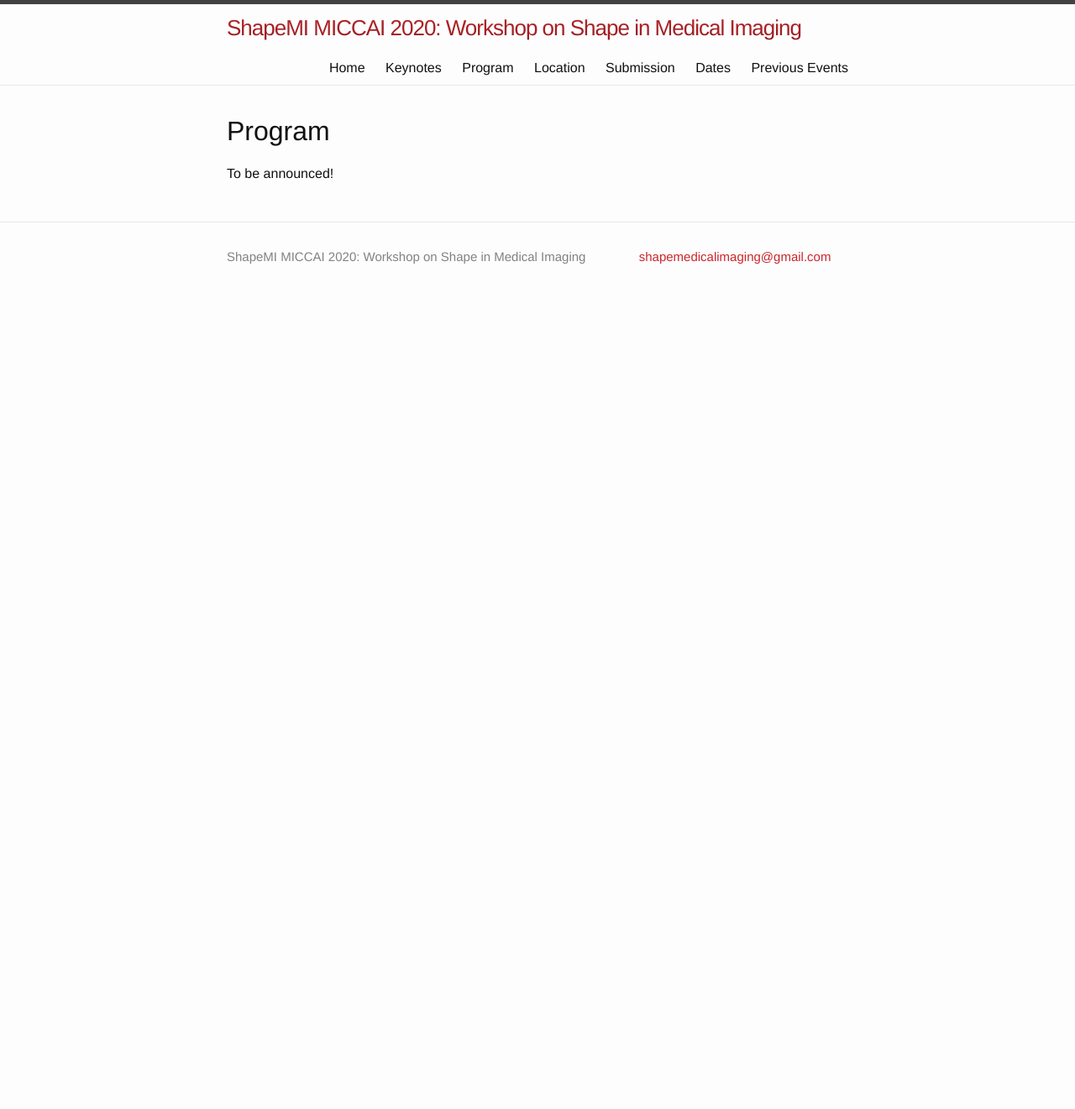
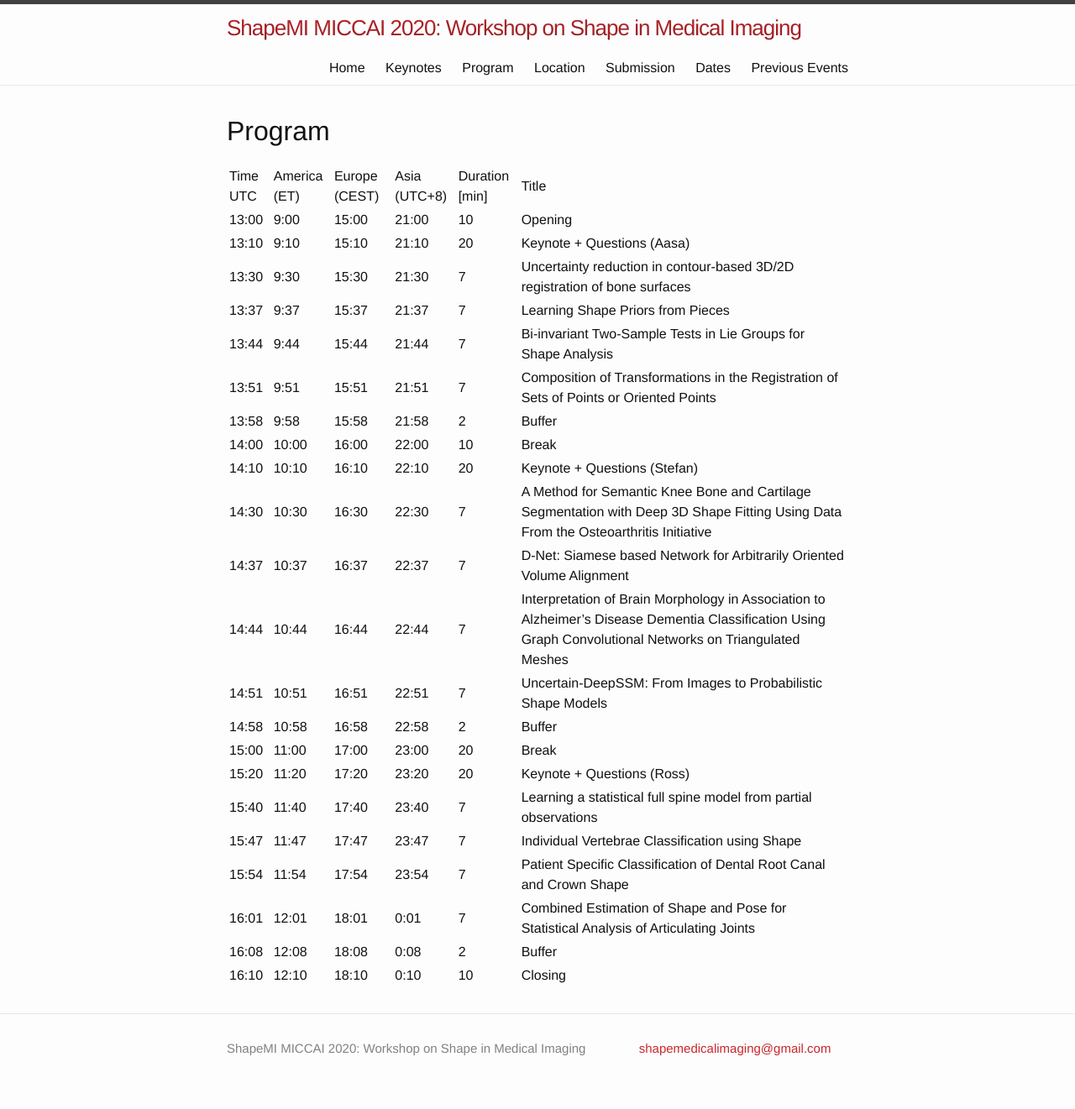
Before and after one commit to shapemi/shapemi2020, a Jekyll site: the page built from program/index.md, in a window 1280 px wide. Shown: the whole page at 84% size. Built offline with Jekyll 4.4.1, drawn with Linux system fonts in a browser that asks for light colours; before the commit the page ends 900 px from its top, so only the background shows below that.

Commit message:
ENH: Add program

```diff
--- a/program/index.md
+++ b/program/index.md
@@ -7,4 +7,26 @@
 
 # Program
 
-To be announced!
+ | Time UTC | America (ET) | Europe (CEST) | Asia (UTC+8) | Duration [min] | Title |
+ | 13:00 | 9:00 | 15:00 | 21:00 | 10 | Opening |
+ | 13:10 | 9:10 | 15:10 | 21:10 | 20 | Keynote + Questions (Aasa) |
+ | 13:30 | 9:30 | 15:30 | 21:30 | 7	| Uncertainty reduction in contour-based 3D/2D registration of bone surfaces |
+ | 13:37 | 9:37 | 15:37 | 21:37 | 7 | Learning Shape Priors from Pieces |
+ | 13:44 | 9:44 | 15:44 | 21:44 | 7 | Bi-invariant Two-Sample Tests in Lie Groups for Shape Analysis |
+ | 13:51 | 9:51 | 15:51 | 21:51 | 7 | Composition of Transformations in the Registration of Sets of Points or Oriented Points |
+ | 13:58 | 9:58 | 15:58 | 21:58 | 2 | Buffer |
+ | 14:00 | 10:00 | 16:00 | 22:00 | 10 | Break |
+ | 14:10 | 10:10 | 16:10 | 22:10 | 20 | Keynote + Questions (Stefan) |
+ | 14:30 | 10:30 | 16:30 | 22:30 | 7 | A Method for Semantic Knee Bone and Cartilage Segmentation with Deep 3D Shape Fitting Using Data From the Osteoarthritis Initiative |
+ | 14:37 | 10:37 | 16:37 | 22:37 | 7 | D-Net: Siamese based Network for Arbitrarily Oriented Volume Alignment |
+ | 14:44 | 10:44 | 16:44 | 22:44 | 7 | Interpretation of Brain Morphology in Association to Alzheimer’s Disease Dementia Classification Using Graph Convolutional Networks on Triangulated Meshes |
+ | 14:51 | 10:51 | 16:51 | 22:51 | 7 | Uncertain-DeepSSM: From Images to Probabilistic Shape Models |
+ | 14:58 | 10:58 | 16:58 | 22:58 | 2 | Buffer |
+ | 15:00 | 11:00 | 17:00 | 23:00 | 20 | Break |
+ | 15:20 | 11:20 | 17:20 | 23:20 | 20 | Keynote + Questions (Ross) |
+ | 15:40 | 11:40 | 17:40 | 23:40 | 7 | Learning a statistical full spine model from partial observations |
+ | 15:47 | 11:47 | 17:47 | 23:47 | 7 | Individual Vertebrae Classification using Shape |
+ | 15:54 | 11:54 | 17:54 | 23:54 | 7 | Patient Specific Classification of Dental Root Canal and Crown Shape |
+ | 16:01 | 12:01 | 18:01 | 0:01 | 7 | Combined Estimation of Shape and Pose for Statistical Analysis of Articulating Joints |
+ | 16:08 | 12:08 | 18:08 | 0:08 | 2 | Buffer |
+ | 16:10 | 12:10 | 18:10 | 0:10 | 10 | Closing |
```
